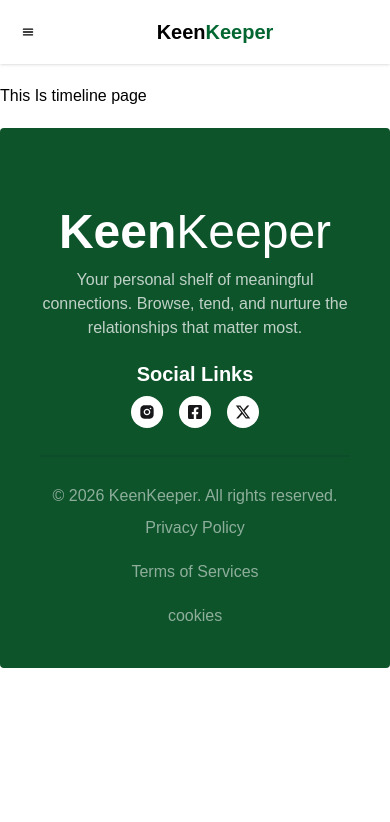
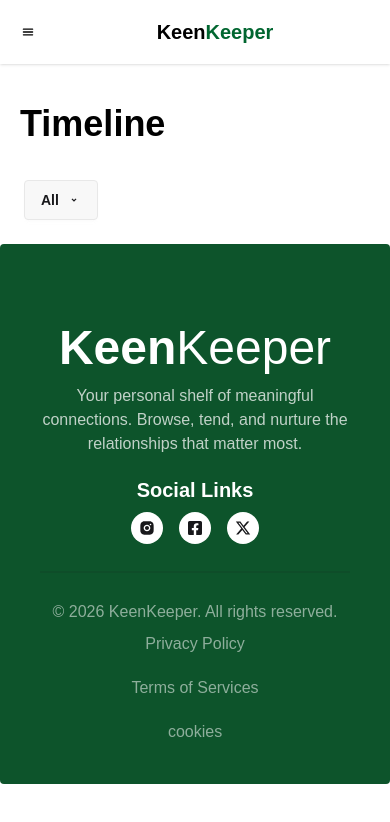
Before and after one commit to Abu-Bakor-Siddik/keen-keeper, a Next.js app: page /timeline in a window 390 px wide. Shown: the top 822 px of the page. Built offline with nearby package versions, Linux system fonts and the light colour scheme.

Commit message:
added timeline with filterable options and added the quick check in dynamically adding and fully responsive

```diff
--- a/src/app/layout.js
+++ b/src/app/layout.js
@@ -3,6 +3,7 @@ import "./globals.css";
 import Navbar from "@/components/Navbar";
 import Footer from "@/components/Footer";
 import { ToastContainer } from "react-toastify";
+import { TimelineProvider } from "@/context/TimelineContext";
 
 const geistSans = Geist({
   variable: "--font-geist-sans",
@@ -26,7 +27,11 @@ export default function RootLayout({ children }) {
       className={`${geistSans.variable} ${geistMono.variable} h-full antialiased`}>
       <body>
         <Navbar></Navbar>
-        <section className="container mx-auto">{children}</section>
+        <section className="container mx-auto">
+          <TimelineProvider>
+            {children}
+          </TimelineProvider>
+          </section>
         <Footer></Footer>
         <ToastContainer position="top-center" />
       </body>
--- a/src/app/timeline/page.jsx
+++ b/src/app/timeline/page.jsx
@@ -1,10 +1,60 @@
+"use client";
 
-const TimeLinePage = () => {
-    return (
-        <div>
-            <h2>This Is timeline page</h2>
+import { useTimeline } from "@/context/TimelineContext";
+import { useState } from "react";
+import { FiPhoneCall } from "react-icons/fi";
+import { LuVideo } from "react-icons/lu";
+import { MdOutlineTextsms } from "react-icons/md";
+import { RiArrowDropDownLine } from "react-icons/ri";
+
+const TimelinePage = () => {
+  const { timeline } = useTimeline();
+
+  const [filter, setFilter] = useState("All");
+  const filteredTimeline =
+    filter === "All"
+      ? timeline
+      : timeline.filter((item) => item.type === filter);
+
+  const getIcon = (type) => {
+    if (type === "Call") {
+      return <FiPhoneCall className="text-green-700 text-xl" />;
+    }
+    if (type === "Text") {
+      return <MdOutlineTextsms className="text-blue-500 text-xl" />;
+    }
+    if (type === "Video") {
+      return <LuVideo className="text-red-500 text-xl" />;
+    }
+  };
+
+  return (
+    <div className="max-w-3xl mx-auto mt-10 px-5">
+      <h2 className="text-4xl font-bold mb-8">Timeline</h2>
+        <div className="dropdown dropdown-start">
+            <div tabIndex={0} role="button" className="btn m-1 gap-2">{filter} <RiArrowDropDownLine /> </div>
+            <ul tabIndex="-1" className="dropdown-content menu bg-base-100 rounded-box z-1 w-25 gap-2 p-2 shadow-sm">
+                <button onClick={() => setFilter("All")} className={`btn ${filter === "All" ? "btn-neutral" : ""}`}>All</button>
+                <button onClick={() => setFilter("Call")} className={`btn ${filter === "Call" ? "btn-success" : ""}`}>Call</button>
+                <button onClick={() => setFilter("Text")} className={`btn ${filter === "Text" ? "btn-info" : ""}`}>Text</button>
+                <button onClick={() => setFilter("Video")} className={`btn ${filter === "Video" ? "btn-error" : ""}`}>Video</button>
+            </ul>
         </div>
-    );
+      <div className="space-y-5">
+        {filteredTimeline.map((item,index) => (
+          <div
+            key={index}
+            className="flex items-center gap-4 shadow p-5 rounded-2xl">
+            <div>{getIcon(item.type)}</div>
+            <div>
+              <h3 className="font-semibold">{item.title}</h3>
+              <p className="text-sm text-gray-500">{item.date}</p>
+            </div>
+          </div>
+        ))}
+      </div>
+    </div>
+  );
 };
 
-export default TimeLinePage;
+export default TimelinePage;
--- a/src/components/QuickCheckIn.jsx
+++ b/src/components/QuickCheckIn.jsx
@@ -4,12 +4,21 @@ import { FiPhoneCall } from "react-icons/fi";
 import { MdOutlineTextsms } from "react-icons/md";
 import { LuVideo } from "react-icons/lu";
 import { toast } from "react-toastify";
+import { useTimeline } from "@/context/TimelineContext";
 
-const QuickCheckIn = ({ id, name }) => {
+const QuickCheckIn = ({id, name }) => {
 
+     const { addTimelineEntry } = useTimeline();
 
-  const handleCheckIn = (label) => {
-    toast.success(`${label} check-in with ${name}`);
+  const handleCheckIn = (type) => {
+    const entry = {
+      id: id,
+      type,
+      title: `${type} with ${name}`,
+      date: new Date().toLocaleDateString(),
+    };
+    addTimelineEntry(entry);
+    toast.success(`${type} check-in with ${name}`);
   };
 
   return (
--- /dev/null
+++ b/src/context/TimelineContext.jsx
@@ -0,0 +1,27 @@
+"use client";
+
+import { createContext, useContext, useState } from "react";
+
+const TimelineContext = createContext();
+
+export const TimelineProvider = ({ children }) => {
+
+  const [timeline, setTimeline] = useState([]);
+
+  const addTimelineEntry = (entry) => {
+    setTimeline((prev) => [entry, ...prev]);
+  };
+
+  return (
+    <TimelineContext.Provider
+      value={{
+        timeline,
+        addTimelineEntry,
+      }}
+    >
+      {children}
+    </TimelineContext.Provider>
+  );
+};
+
+export const useTimeline = () => useContext(TimelineContext);
```
